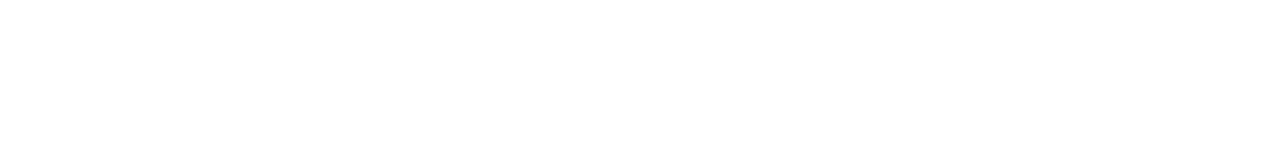
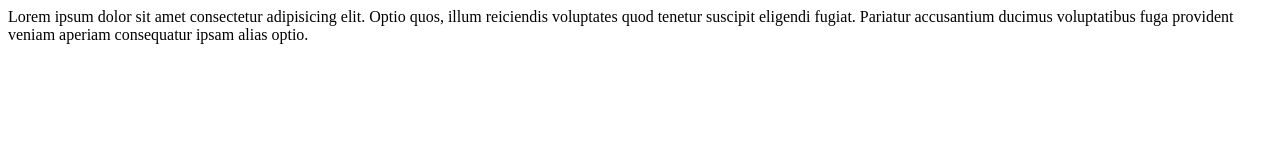
Before and after one commit to iamwhiterabbit18/demo-repo, a plain HTML site: page index.html in a window 1280 px wide. Drawn offline with Linux system fonts and the light colour scheme.

Commit message:
updated text to free range

```diff
--- a/index.html
+++ b/index.html
@@ -3,9 +3,9 @@
 <head>
     <meta charset="UTF-8">
     <meta name="viewport" content="width=device-width, initial-scale=1.0">
-    <title>Document</title>
+    <title>Title</title>
 </head>
 <body>
-    <div></div>
+    <div>Lorem ipsum dolor sit amet consectetur adipisicing elit. Optio quos, illum reiciendis voluptates quod tenetur suscipit eligendi fugiat. Pariatur accusantium ducimus voluptatibus fuga provident veniam aperiam consequatur ipsam alias optio.</div>
 </body>
 </html>
```
